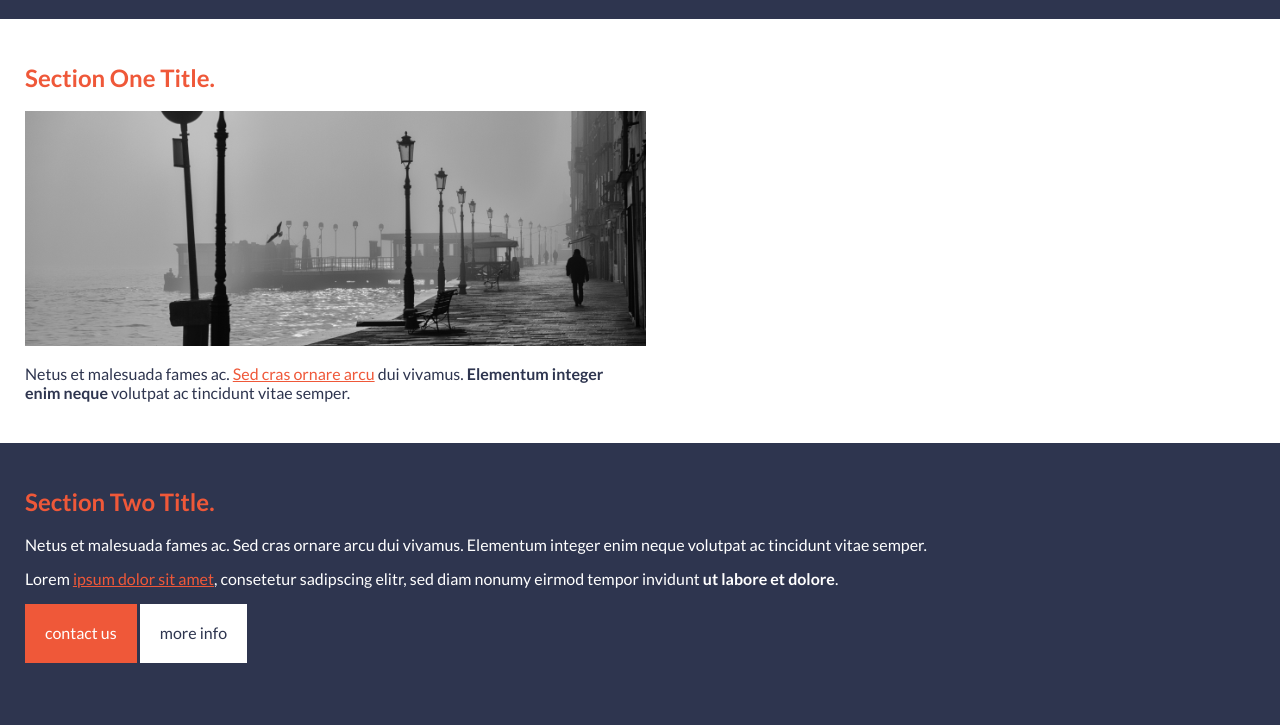
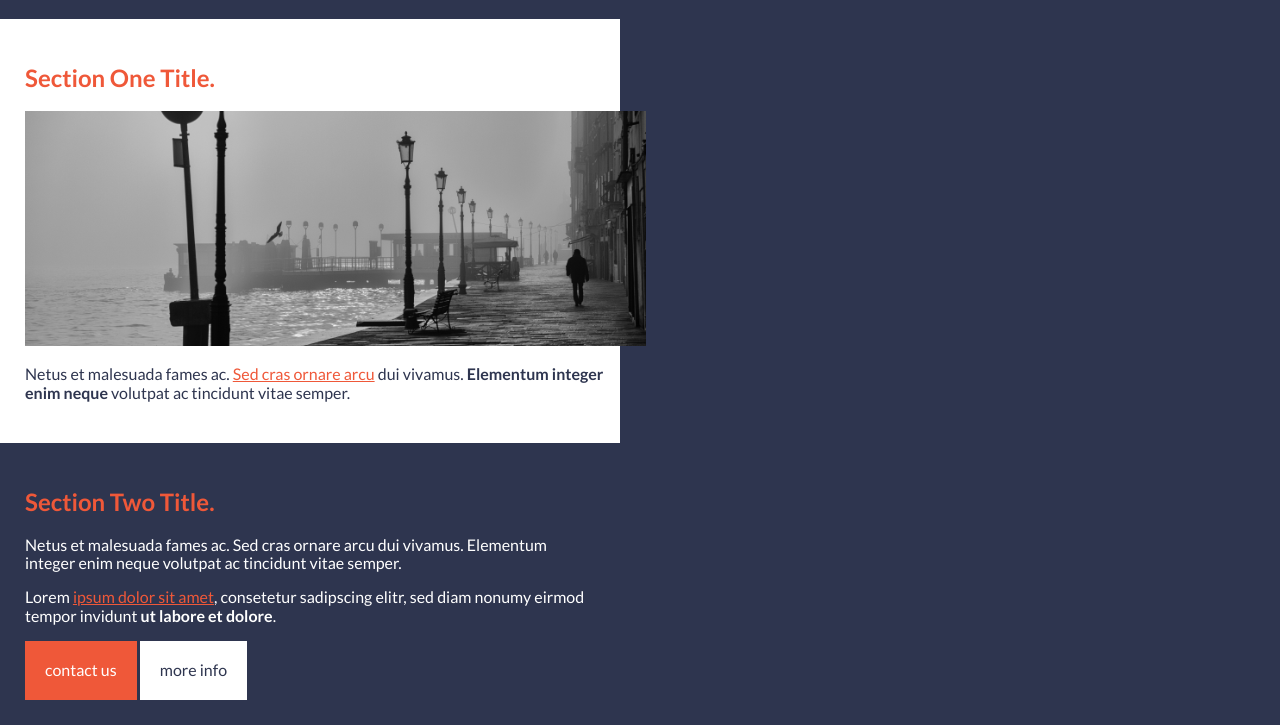
Before and after one commit to Richard105247908/fun-css, a website built with Vite: page css is a lot of fun/index.html in a window 1280 px wide. Shown: the part 101-826 px from the top of the page. Before the commit the page ends 800 px from the top, so only its background shows below. Built offline with nearby package versions, Linux system fonts and the light colour scheme.

Commit message:
made section width 620px

```diff
--- a/css is a lot of fun/style.css
+++ b/css is a lot of fun/style.css
@@ -9,6 +9,9 @@ h1{
 
 h2{
     color:#EF5839;
+}
+section{
+    width: 620px;
 }
 
 .section-1{
```
